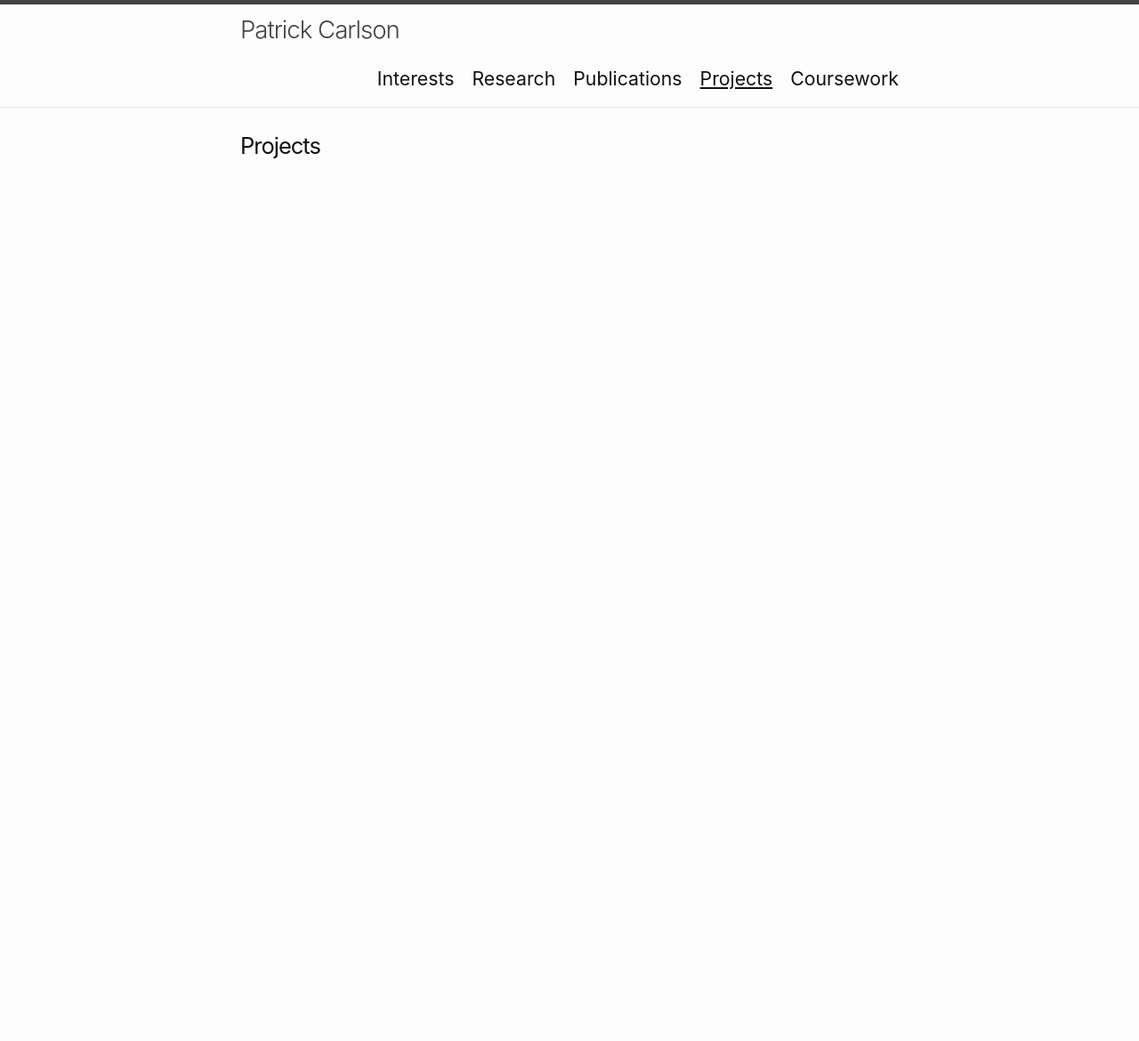
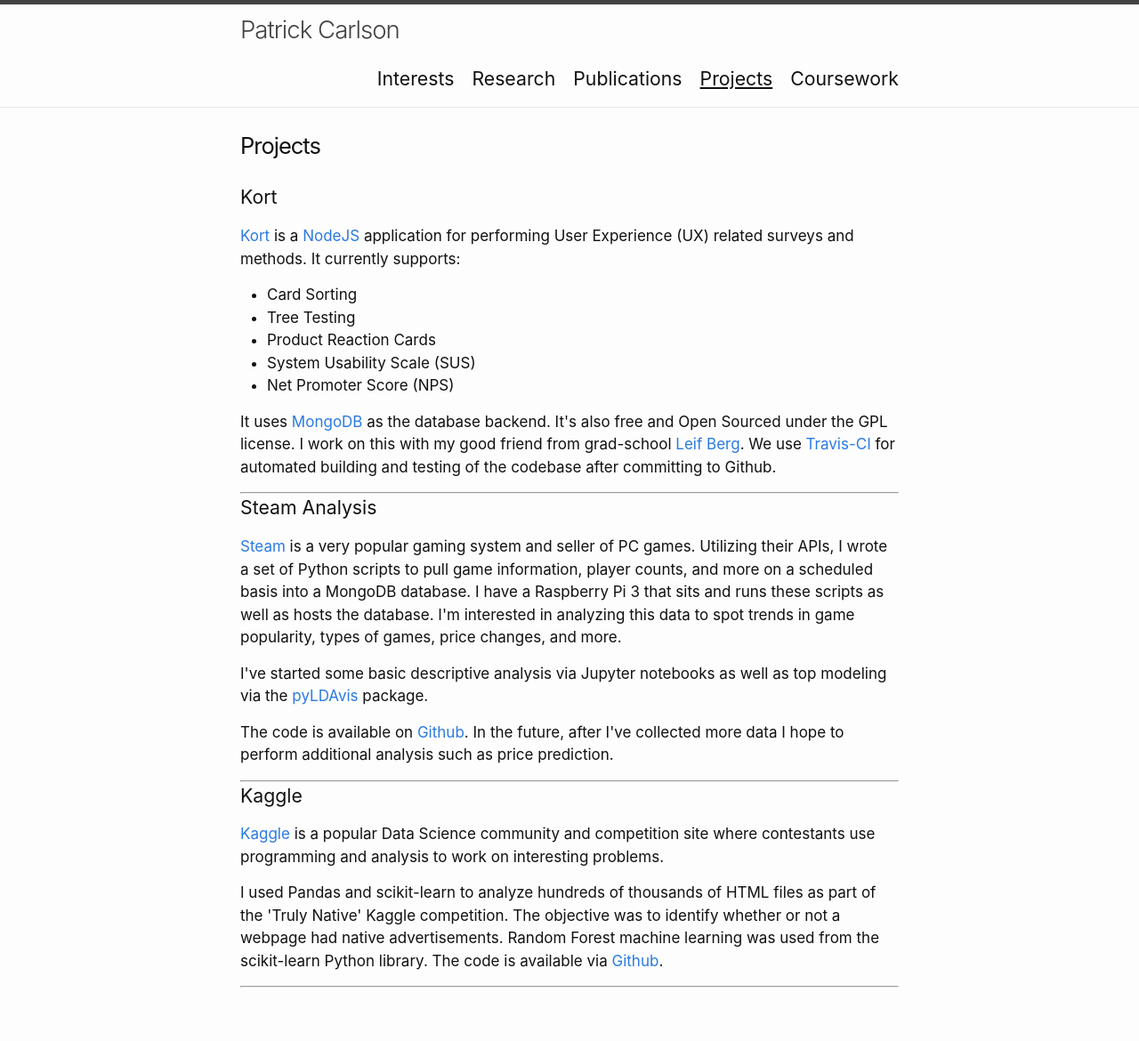
Before and after one commit to carlsonp/carlsonp.github.io, a Jekyll site: the page built from projects.md, in a window 1280 px wide. Shown: the whole page at 89% size. Built offline with Jekyll 4.4.1, drawn with Linux system fonts in a browser that asks for light colours; before the commit the page ends 900 px from its top, so only the background shows below that.

Commit message:
start stubbing in projects section

```diff
--- /dev/null
+++ b/_includes/projects_kaggle.html
@@ -0,0 +1,18 @@
+<h4>Kaggle</h4>
+
+<p>
+    <a target="_blank" rel="noopener" href="https://www.kaggle.com/">Kaggle</a> is a popular Data Science
+    community and competition site where contestants use programming and analysis to work on
+    interesting problems.
+</p>
+
+<p>
+    I used Pandas and scikit-learn to analyze hundreds of thousands of HTML files as part of the 'Truly
+    Native' Kaggle competition. The objective was to identify whether or not a webpage had native
+    advertisements. Random Forest machine learning was used from the scikit-learn Python library.
+    The code is available
+    via <a target="_blank" rel="noopener" href="https://github.com/carlsonp/kaggle-TrulyNative">Github</a>.
+</p>
+
+
+<hr>
--- /dev/null
+++ b/_includes/projects_kort.html
@@ -0,0 +1,22 @@
+<h4>Kort</h4>
+
+<p>
+    <a target="_blank" rel="noopener" href="https://github.com/carlsonp/kort/">Kort</a> is
+    a <a target="_blank" rel="noopener" href="https://nodejs.org/">NodeJS</a> application for performing
+    User Experience (UX) related surveys and methods.  It currently supports:
+    <ul>
+        <li>Card Sorting</li>
+        <li>Tree Testing</li>
+        <li>Product Reaction Cards</li>
+        <li>System Usability Scale (SUS)</li>
+        <li>Net Promoter Score (NPS)</li>
+    </ul>
+    It uses <a target="_blank" rel="noopener" href="https://www.mongodb.com/">MongoDB</a> as the database
+    backend.  It's also free and Open Sourced under the GPL license.  I work on this with my good friend
+    from grad-school <a target="_blank" rel="noopener" href="http://www.lpberg.com/">Leif Berg</a>.
+    We use <a target="_blank" rel="noopener" href="https://travis-ci.org/">Travis-CI</a> for
+    automated building and testing of the codebase after committing to Github.
+</p>
+
+
+<hr>
--- /dev/null
+++ b/_includes/projects_steam_analysis.html
@@ -0,0 +1,26 @@
+<h4>Steam Analysis</h4>
+
+<p>
+    <a target="_blank" rel="noopener" href="https://store.steampowered.com/">Steam</a>
+    is a very popular gaming system and seller of PC games.  Utilizing their APIs,
+    I wrote a set of Python scripts to pull game information, player counts, and more
+    on a scheduled basis into a MongoDB database.  I have a Raspberry Pi 3 that sits
+    and runs these scripts as well as hosts the database.  I'm interested in
+    analyzing this data to spot trends in game popularity, types of games,
+    price changes, and more.
+</p>
+
+<p>
+    I've started some basic descriptive analysis via Jupyter notebooks as well as
+    top modeling via the <a target="_blank" rel="noopener" href="https://github.com/bmabey/pyLDAvis">pyLDAvis</a>
+    package.
+</p>
+<p>
+    The code is available
+    on <a target="_blank" rel="noopener" href="https://github.com/carlsonp/steam-analysis">Github</a>.
+    In the future, after I've collected more data I hope to perform additional analysis such
+    as price prediction.
+</p>
+
+
+<hr>
--- a/_includes/research_haptics.html
+++ b/_includes/research_haptics.html
@@ -1,9 +1,9 @@
 <h4>Using Bimanual Haptics in Virtual Assembly Tasks</h4>
 
-<p>I've worked with <a target="_blank" href="http://public.vrac.iastate.edu/~jmvance/">Dr. Judy Vance</a> and
+<p>I've worked with <a target="_blank" rel="noopener" href="http://public.vrac.iastate.edu/~jmvance/">Dr. Judy Vance</a> and
 other graduate students on research using various configurations of bimanual haptic devices to examine their
 effectiveness in virtual assembly tasks. One of the haptic devices we use is the
-<a target="_blank" href="http://www.geomagic.com/en/products/phantom-omni/overview">Geomagic Touch (formerly
+<a target="_blank" rel="noopener" href="http://www.geomagic.com/en/products/phantom-omni/overview">Geomagic Touch (formerly
 Sensable Phantom Omni)</a>. This research aims to improve the training of assembly tasks through the utilization
 of haptic devices, virtual reality, and accurate physics calculations. We've also examined how much learning
 transfer takes place in using this technology for virtual training.</p>
--- a/_includes/research_psychcapstone.html
+++ b/_includes/research_psychcapstone.html
@@ -10,7 +10,7 @@
 was found between the 2D and 3D desktops, however, participants thought the 3D desktop was more visually appealing.
 The interesting result was that participants preferred the 3D desktop over the 2D desktop but only if they experienced
 the 2D desktop first. I was able to explain this result using cognitive load theory from my cognitive Psychology
-class. I presented a poster of my results at the <a target="_blank" href="http://www.midwesternpsych.org/">Midwest Psychology Association</a>
+class. I presented a poster of my results at the <a target="_blank" rel="noopener" href="http://www.midwesternpsych.org/">Midwest Psychology Association</a>
 conference in May of 2008.</p>
 <p>Paper: <a href="/files/psych_paper.pdf">Usability and Appeal of a 2D versus 3D Linux Operating System (.pdf)</a> - 2007</p>
 
--- a/_includes/research_shopping.html
+++ b/_includes/research_shopping.html
@@ -2,7 +2,7 @@
 
 <p>Over the summer of 2010, I coordinated and co-advised three undergraduate Research Experience for Undergraduates (REU) students in a project to
 create a physical mockup of a shopping cart.  This hardware was then used in a virtual reality user study utilizing the
-<a target="_blank" href="http://www.vrac.iastate.edu/facilities/c6/">C6 at ISU</a>.  We have since updated the hardware
+<a target="_blank" rel="noopener" href="http://www.vrac.iastate.edu/facilities/c6/">C6 at ISU</a>.  We have since updated the hardware
 to use an Arduino and a linear encoder for user control.</p>
 
 <div class="footer-col-wrapper">
--- a/projects.md
+++ b/projects.md
@@ -5,3 +5,9 @@
 order: 4
 header: true
 ---
+
+{% include projects_kort.html %}
+
+{% include projects_steam_analysis.html %}
+
+{% include projects_kaggle.html %}
```
Also changed, not shown: _data/technical_skills.json (+8 -0 lines), _includes/research_dissertation.html (+6 -6 lines).
